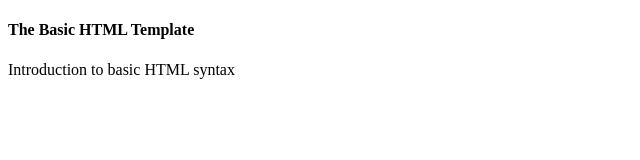
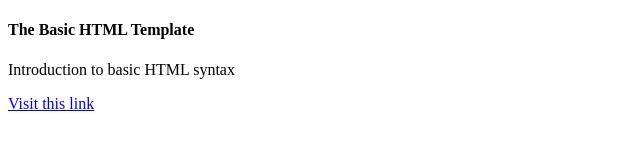
Before and after one commit to mindvoyager/html-tutorial, a plain HTML site: page index.html in a window 1280 px wide. Shown: the whole page, without its empty margins (0-640 px from the left). Drawn offline with Linux system fonts and the light colour scheme.

Commit message:
added link

```diff
--- a/index.html
+++ b/index.html
@@ -9,6 +9,8 @@
 			<h4>The Basic HTML Template</h4>
 			<p>Introduction to basic HTML syntax</p>
 		</header>
-
+		<div>
+			<a href="https://learncodinganywhere.com" target="_new">Visit this link</a>
+		</div>
 	</body>
 </html>
```
